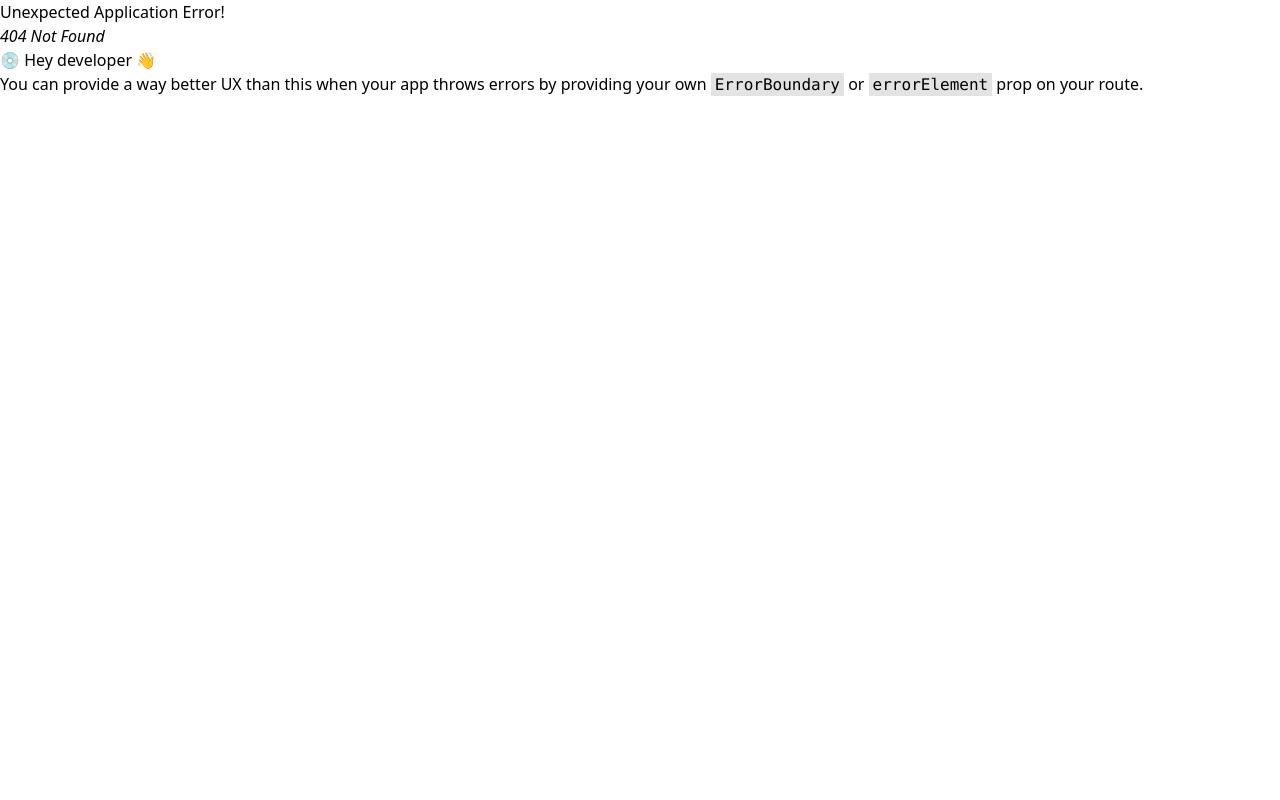
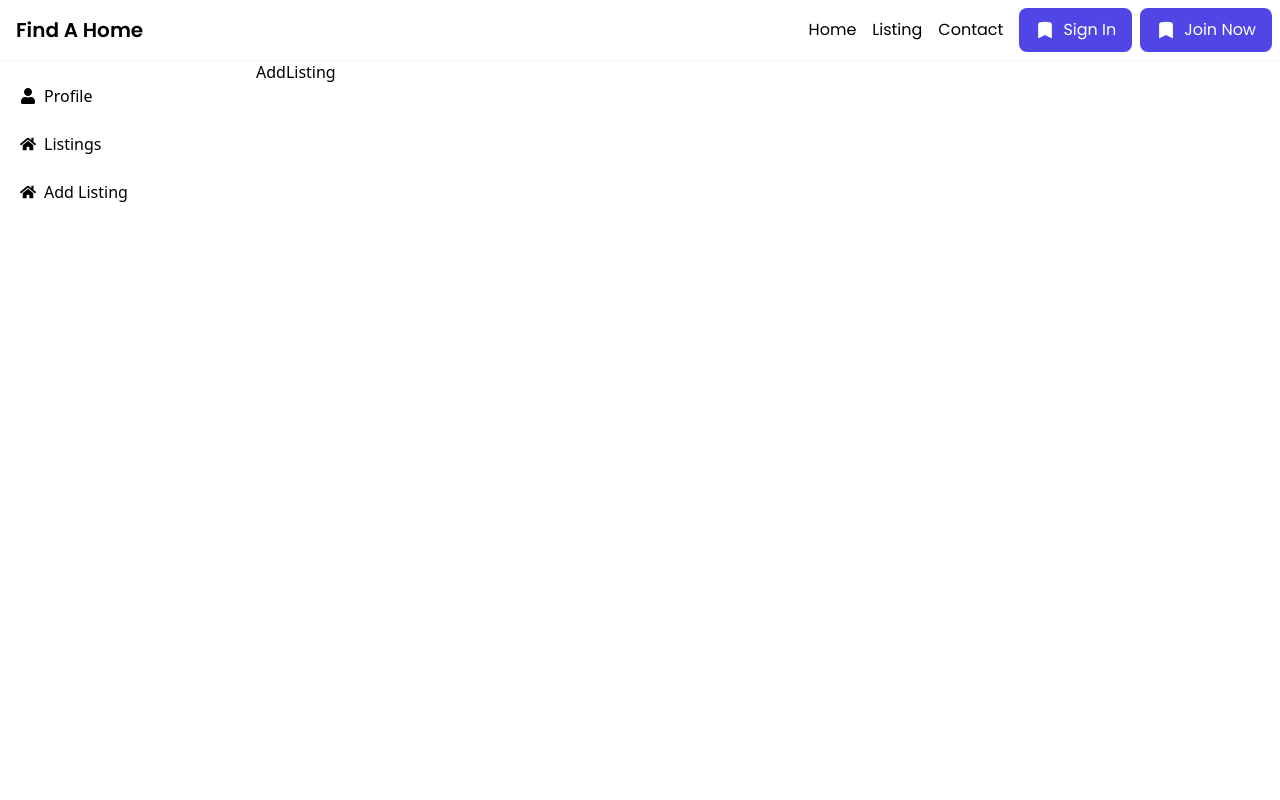
Before and after one commit to rohit-rambade/FindAHome, a React (Vite) app in the folder client/: page /profile/addlisting in a window 1280 px wide. Before the commit this address had no page. Shown: the top 800 px of the page. Built offline with nearby package versions, Linux system fonts and the light colour scheme.

Commit message:
listings

```diff
--- a/client/src/components/common/Header.jsx
+++ b/client/src/components/common/Header.jsx
@@ -49,10 +49,20 @@ const Header = () => {
             <div className="flex   ">
               <ul className="flex flex-col gap-y-4 md:gap-0 md:flex md:flex-row md:justify-center md:items-center">
                 <li>
-                  <NavLink className="md:mr-4">Home</NavLink>
+                  <Link className="md:mr-4" to="/">
+                    Home
+                  </Link>
                 </li>
-                <li className="md:mr-4">Listing</li>
-                <li className="md:mr-4">Contact</li>
+                <li>
+                  <Link className="md:mr-4" to="/listings">
+                    Listing
+                  </Link>
+                </li>
+                <li>
+                  <Link className="md:mr-4" to="/">
+                    Contact
+                  </Link>
+                </li>
               </ul>
             </div>
 
--- a/client/src/components/profile/SideBar.jsx
+++ b/client/src/components/profile/SideBar.jsx
@@ -4,8 +4,8 @@ import { Link } from "react-router-dom";
 
 const SideBar = () => {
   return (
-    <div className="">
-      <aside class=" top-0 left-0 z-40 md:w-64">
+    <div>
+      <aside class=" md:w-64 lg:h-screen">
         <div class="h-full px-3 py-4 overflow-y-auto ">
           <ul class="flex flex-wrap justify-center items-center md:items-start md:flex-col md:space-y-2 font-medium">
             <li>
@@ -26,6 +26,15 @@ const SideBar = () => {
                 <span>Listings</span>
               </Link>
             </li>
+            <li>
+              <Link
+                to="addlisting"
+                className="flex items-center p-2 rounded-lg space-x-2"
+              >
+                <FaHome />
+                <span>Add Listing</span>
+              </Link>
+            </li>
           </ul>
         </div>
       </aside>
--- a/client/src/components/profile/UserProfile.jsx
+++ b/client/src/components/profile/UserProfile.jsx
@@ -8,6 +8,9 @@ const UserProfile = () => {
         <div className="flex flex-col lg:flex-row space-y-3 lg:space-y-0 lg:space-x-4">
           <div className=" ">
             <div className="bg-white shadow rounded-lg p-6">
+              <div className="flex justify-end">
+                <FaEdit size={25} color="blue" />
+              </div>
               <div className=" bg-white shadow rounded-lg p-6">
                 <div className="flex flex-col items-center">
                   <img
@@ -26,9 +29,7 @@ const UserProfile = () => {
                   </div>
                 </div>
               </div>
-              <div className="flex justify-end">
-                <FaEdit size={25} color="blue" />
-              </div>
+
               <div>
                 <h2 className="text-xl font-bold mb-4">About Me</h2>
                 <p className="text-gray-700">
--- /dev/null
+++ b/client/src/components/profile/landlord/AddListing.jsx
@@ -0,0 +1,7 @@
+import React from "react";
+
+const AddListing = () => {
+  return <div>AddListing</div>;
+};
+
+export default AddListing;
--- /dev/null
+++ b/client/src/pages/AllListings.jsx
@@ -0,0 +1,74 @@
+import React from "react";
+
+const AllListings = () => {
+  return (
+    <div class="max-w-sm rounded overflow-hidden shadow-lg hover:shadow-xl">
+      <img
+        class="w-full"
+        src="https://images.unsplash.com/photo-1613490493576-7fde63acd811?ixlib=rb-4.0.3&ixid=MnwxMjA3fDB8MHxzZWFyY2h8Mnx8bW9kZXJuJTIwaG91c2V8ZW58MHx8MHx8&w=1000&q=80"
+        alt="Property Image"
+      />
+      <div class="px-6 py-4">
+        <div class="mb-2">
+          <h2 class="text-xl font-bold text-gray-900">
+            PG For Boys in Sukalwad
+          </h2>
+          {/* <div class="flex items-center">
+            <div class="mr-2 rounded-full bg-blue-600 py-1 px-2 text-xs font-medium text-white">
+              sf
+            </div>
+            <div class="rounded-full bg-yellow-500 py-1 px-2 text-xs font-medium text-white">
+              sdfsd
+            </div>
+          </div> */}
+        </div>
+        <div class="flex justify-between">
+          <div class="flex items-center">
+            <img src="https://img.icons8.com/windows/24/null/bedroom.png" />
+            <p class="ml-2 text-sm font-medium text-gray-700">Shared</p>
+          </div>
+          <div class="flex items-center">
+            <img src="https://img.icons8.com/pastel-glyph/24/null/bath--v2.png" />
+            <p class="ml-2 text-sm font-medium text-gray-700">2 Bathrooms</p>
+          </div>
+          <div class="flex items-center">
+            <img src="https://img.icons8.com/ios-glyphs/24/null/expand--v1.png" />
+            <p class="ml-2 text-sm font-medium text-gray-700">120 sqm</p>
+          </div>
+        </div>
+        <div class="mt-4">
+          <p class="text-3xl font-extrabold text-blue-800">2400/month</p>
+        </div>
+      </div>
+      {/* <div class="px-6 py-4 flex justify-between items-center">
+        <div class="flex items-center">
+          <img
+            src="https://via.placeholder.com/50"
+            alt="Agent Image"
+            class="mr-2 rounded-full object-cover"
+          />
+          <div>
+            <p class="text-sm font-medium text-gray-800">Agent Name</p>
+            <p class="text-xs text-gray-600">Real Estate Agent</p>
+          </div>
+        </div>
+        <div class="flex">
+          <a
+            href="tel:+1234567890"
+            class="mr-2 rounded-full bg-gray-300 p-1 text-gray-700 hover:text-gray-800"
+          >
+            <img src="https://img.icons8.com/color/24/null/ringer-volume.png" />
+          </a>
+          <a
+            href="https://wa.me/1234567890"
+            class="rounded-full bg-green-500 p-1 text-white hover:bg-green-600"
+          >
+            <img src="https://img.icons8.com/external-those-icons-lineal-color-those-icons/24/null/external-WhatsApp-social-media-those-icons-lineal-color-those-icons.png" />
+          </a>
+        </div>
+      </div> */}
+    </div>
+  );
+};
+
+export default AllListings;
```
Also changed, not shown: client/src/routes/router.jsx (+10 -0 lines).
